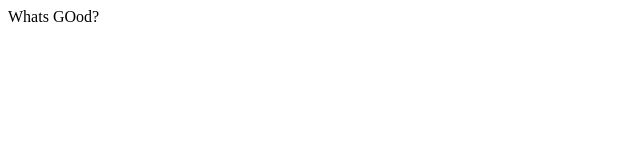
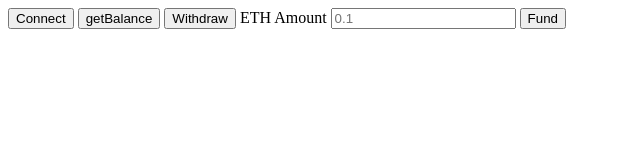
Before and after one commit to gaurav-11018/fundme-Frontend, a plain HTML site: page index.html in a window 1280 px wide. Shown: the whole page, without its empty margins (0-640 px from the left). Drawn offline with Linux system fonts and the light colour scheme.

Commit message:
Add files via upload

```diff
--- a/index.html
+++ b/index.html
@@ -1,18 +1,18 @@
 <!DOCTYPE html>
-<html lang="en">
-<head>
+<html>
+  <head>
     <title>Fund Me App</title>
-</head>
-<body>
-    Whats GOod?
-    <script>
-        if (typeof window.ethereum !== "undefined"){
-            console.log("I see a metamask!!")
-        } else{
-            console.log("No metamask, pls download the extension")
-        }
+  </head>
 
+  <body>
+    <button id="connectButton">Connect</button>
+    <button id="balanceButton">getBalance</button>
+    <button id="withdrawButton">Withdraw</button>
 
-    </script>
-</body>
+    <label for="fund">ETH Amount</label>
+    <input id="ethAmount" placeholder="0.1" />
+    <button type="button" id="fundButton" > Fund </button>
+  </body>
+
+  <script src="./index.js" type="module"></script>
 </html>
```
